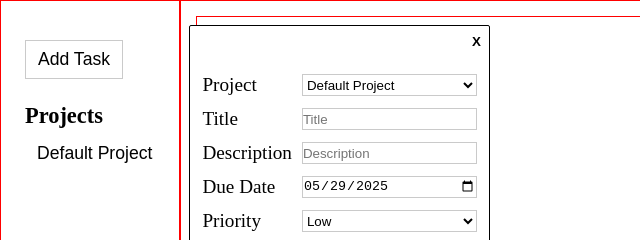
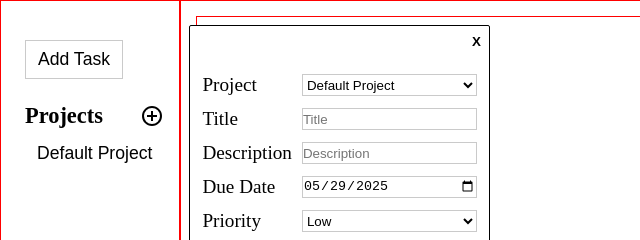
Before and after one commit to jkaps9/todo-list, a website built with webpack: page src/template.html in a window 1280 px wide. Shown: the top 240 px of the page, 0-640 px from the left. Built offline with nearby package versions, Linux system fonts and the light colour scheme.

Commit message:
Add button for creating projects

```diff
--- a/src/styles.css
+++ b/src/styles.css
@@ -75,6 +75,22 @@ aside .project-btn {
 
 aside .project-btn:hover {
     background-color: rgba(150, 150, 150, 0.1);
+}
+
+#add-project {
+    background-image: url('../src/add_circle.svg');
+    background-position: center;
+    background-size: cover;
+    border: none;
+    height: 24px;
+    width: 24px;
+    border-radius: 10px;
+}
+
+aside div {
+    display: flex;
+    justify-content: space-between;
+    align-items: center;
 }
 
 /* Main */
--- a/src/template.html
+++ b/src/template.html
@@ -10,7 +10,11 @@
 <body>
     <aside>
         <button id="add-task" class="btn">Add Task</button>
-        <h3>Projects</h3>
+        <div>
+            <h3>Projects</h3>
+            <button id="add-project" class="btn">
+            </button>
+        </div>
         <ul id="project-list">
         </ul>
     </aside>
```
Also changed, not shown: src/add_circle.svg (added).
